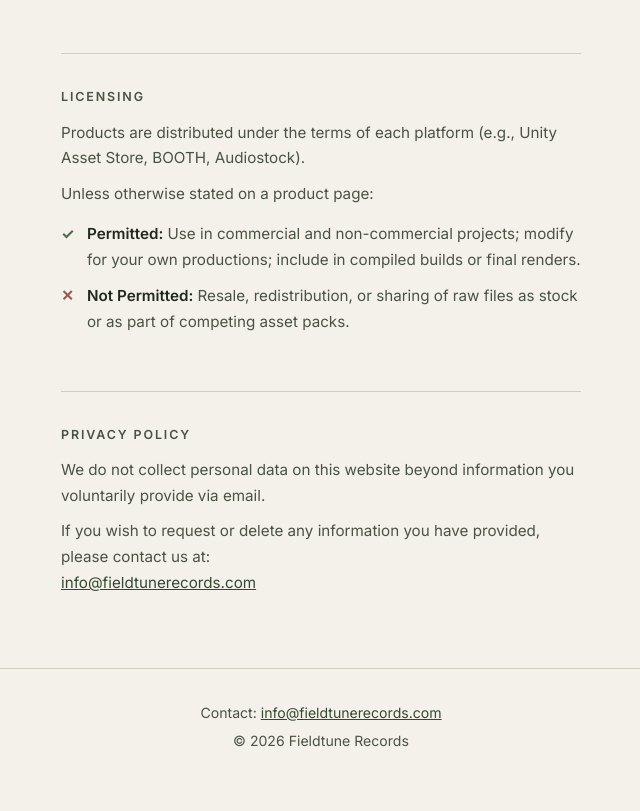
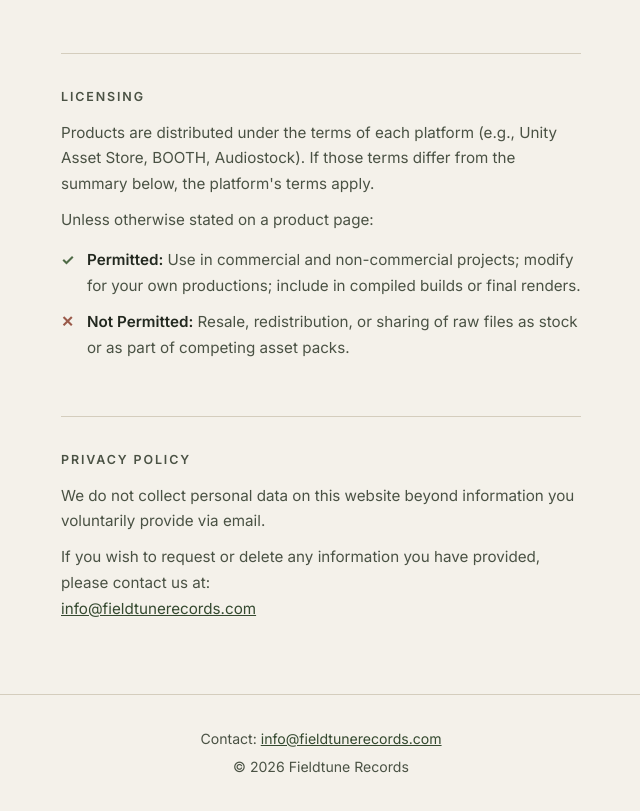
Before and after one commit to jacqueline37/fieldtunerecords, a plain HTML site: page index.html in a window 1280 px wide. Shown: the part 1709-2520 px from the top of the page, without its empty margins (319-959 px from the left). Drawn offline with Linux system fonts and the light colour scheme.

Commit message:
Say that platform terms win over the license summary
Co-Authored-By: Claude Opus 5.5 <noreply@anthropic.com>

```diff
--- a/index.html
+++ b/index.html
@@ -168,7 +168,7 @@
 
     <section class="info" aria-labelledby="licensing">
       <h2 id="licensing">Licensing</h2>
-      <p>Products are distributed under the terms of each platform (e.g., Unity Asset Store, BOOTH, Audiostock).</p>
+      <p>Products are distributed under the terms of each platform (e.g., Unity Asset Store, BOOTH, Audiostock). If those terms differ from the summary below, the platform's terms apply.</p>
       <p>Unless otherwise stated on a product page:</p>
       <ul class="terms">
         <li class="ok"><strong>Permitted:</strong> Use in commercial and non-commercial projects; modify for your own productions; include in compiled builds or final renders.</li>
```
Also changed, not shown: 1 other file.
